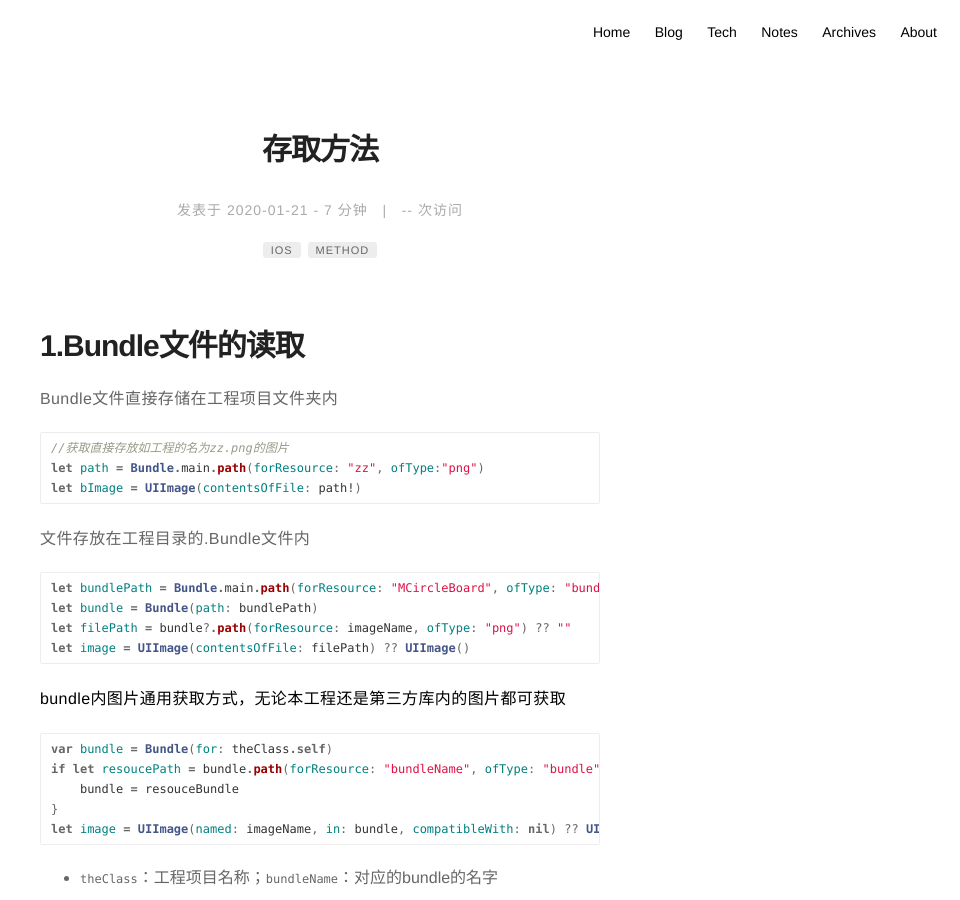
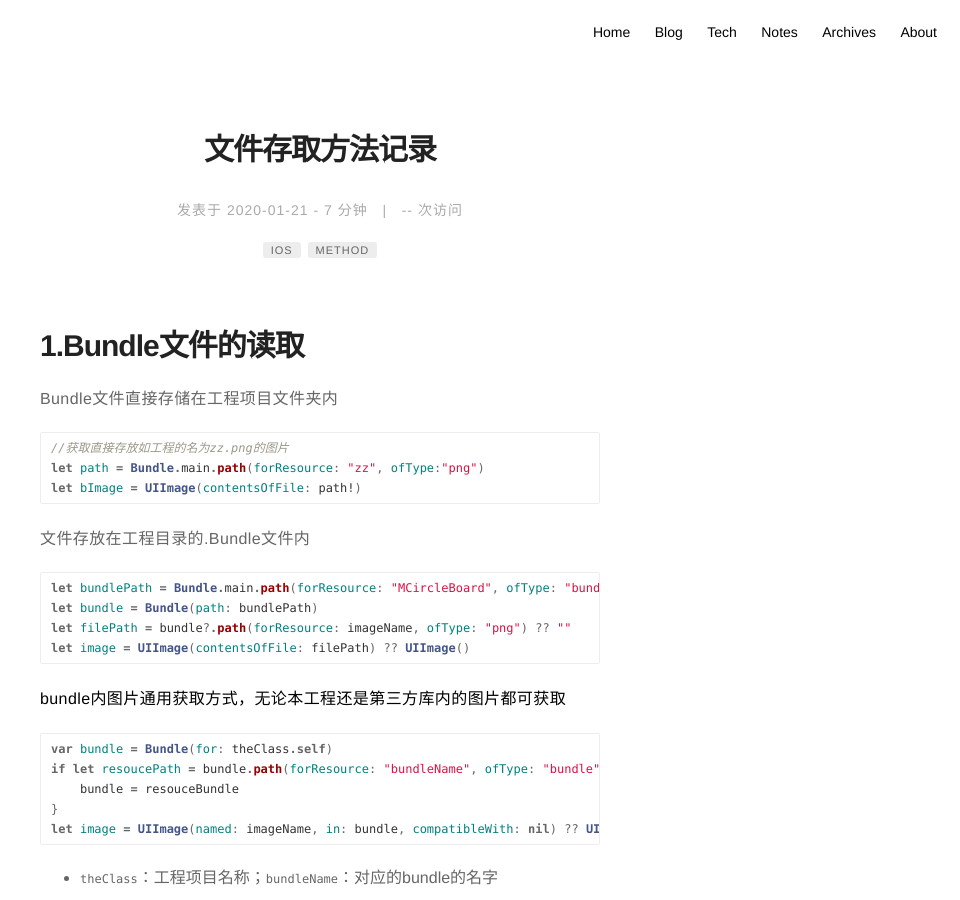
Before and after one commit to binhaozeng/binhaozeng.github.io, a Jekyll site: the page built from _posts/tech/2020-01-21-file-save-and-obtain.md, in a window 1280 px wide and 900 px high. Shown: the whole window, without its empty margins (320-1280 px from the left). Built offline with Jekyll 4.4.1, drawn with Linux system fonts in a browser that asks for light colours; comment, search, counter and statistics services are not loaded.

Commit message:
Update 2020-01-21-file-save-and-obtain.md

```diff
--- a/_posts/tech/2020-01-21-file-save-and-obtain.md
+++ b/_posts/tech/2020-01-21-file-save-and-obtain.md
@@ -1,5 +1,5 @@
 ---
-title: "存取方法"
+title: "文件存取方法记录"
 layout: post
 date: 2020-01-21 21:19
 image: /assets/images/markdown.jpg
```
